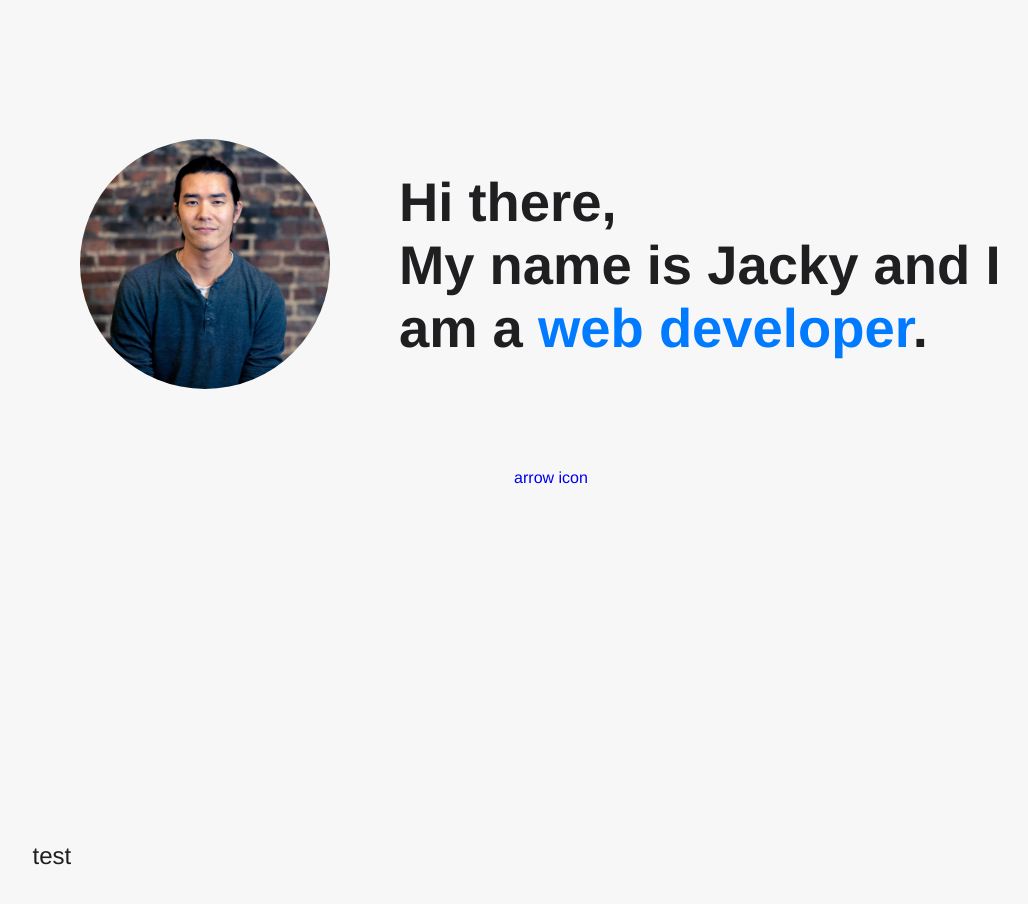
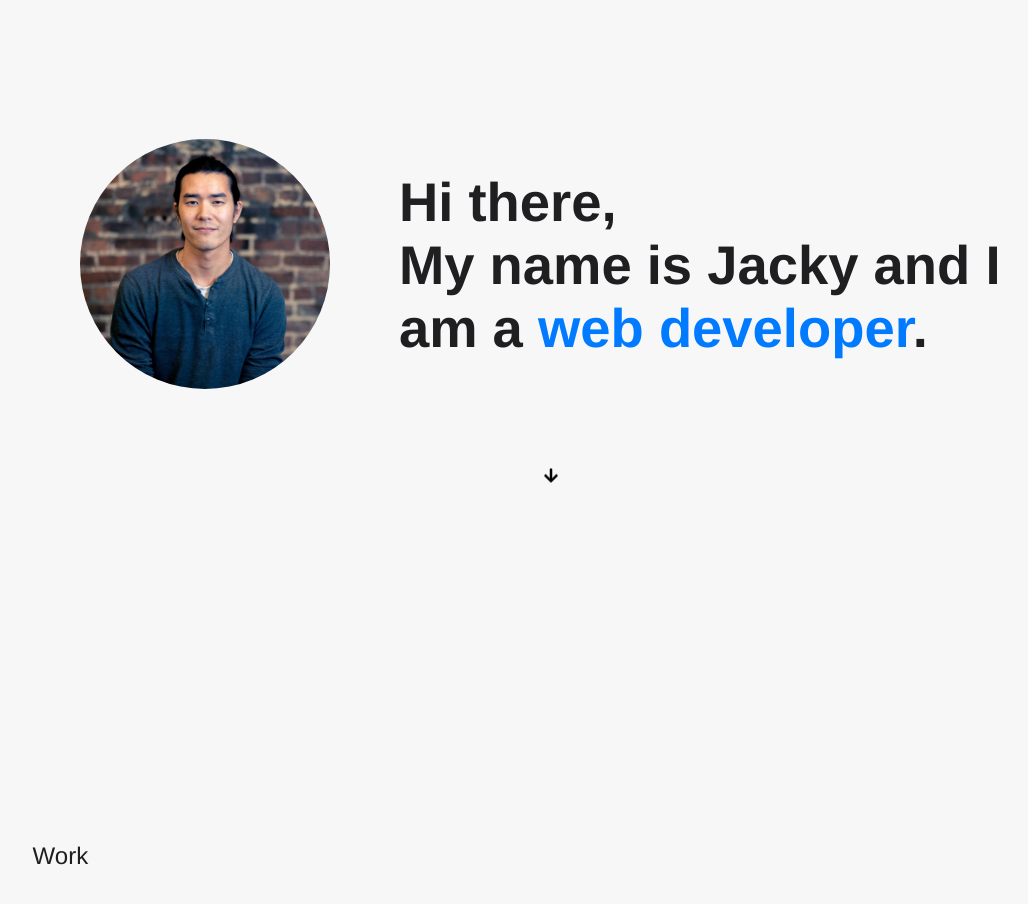
Before and after one commit to madebymak/portfolio-react, a React (Create React App) app: page / in a window 1280 px wide. Shown: the top 904 px of the page, without its empty margins (89-1117 px from the left). Built offline with nearby package versions, Linux system fonts and the light colour scheme.

Commit message:
Add fontawesome package

```diff
--- a/package.json
+++ b/package.json
@@ -3,6 +3,9 @@
   "version": "0.1.0",
   "private": true,
   "dependencies": {
+    "@fortawesome/fontawesome-svg-core": "^1.2.30",
+    "@fortawesome/free-solid-svg-icons": "^5.14.0",
+    "@fortawesome/react-fontawesome": "^0.1.11",
     "@testing-library/jest-dom": "^4.2.4",
     "@testing-library/react": "^9.5.0",
     "@testing-library/user-event": "^7.2.1",
--- a/src/components/info.js
+++ b/src/components/info.js
@@ -5,7 +5,7 @@
     return (
         <div className='row'>
             <div id='work' className='section work'>
-                test
+                Work
             </div>
         </div>
     )
--- a/src/components/welcome.js
+++ b/src/components/welcome.js
@@ -1,5 +1,9 @@
 import React from 'react';
 import './welcome.css';
+import { FontAwesomeIcon } from '@fortawesome/react-fontawesome'
+import { faArrowDown } from '@fortawesome/free-solid-svg-icons'
+
+
 
 function Greet() {
     return (
@@ -17,7 +21,9 @@
                 <div className='row'>
                     <div className='col-12 arrow slideInUp'>
                         {/* TODO: install fontawesome for react */}
-                        <a href='#work'>arrow icon<i className='arrow-color arrow-animate fa fa-arrow-down fa-2x' aria-hidden='true'></i></a>
+                        <a href='#work'>
+                            <FontAwesomeIcon className='arrow-color arrow-animate' icon={faArrowDown} />
+                        </a>
                     </div>
                 </div>
             </div>
```
Also changed, not shown: 1 other file (tests, documents, lock files or other folders).
